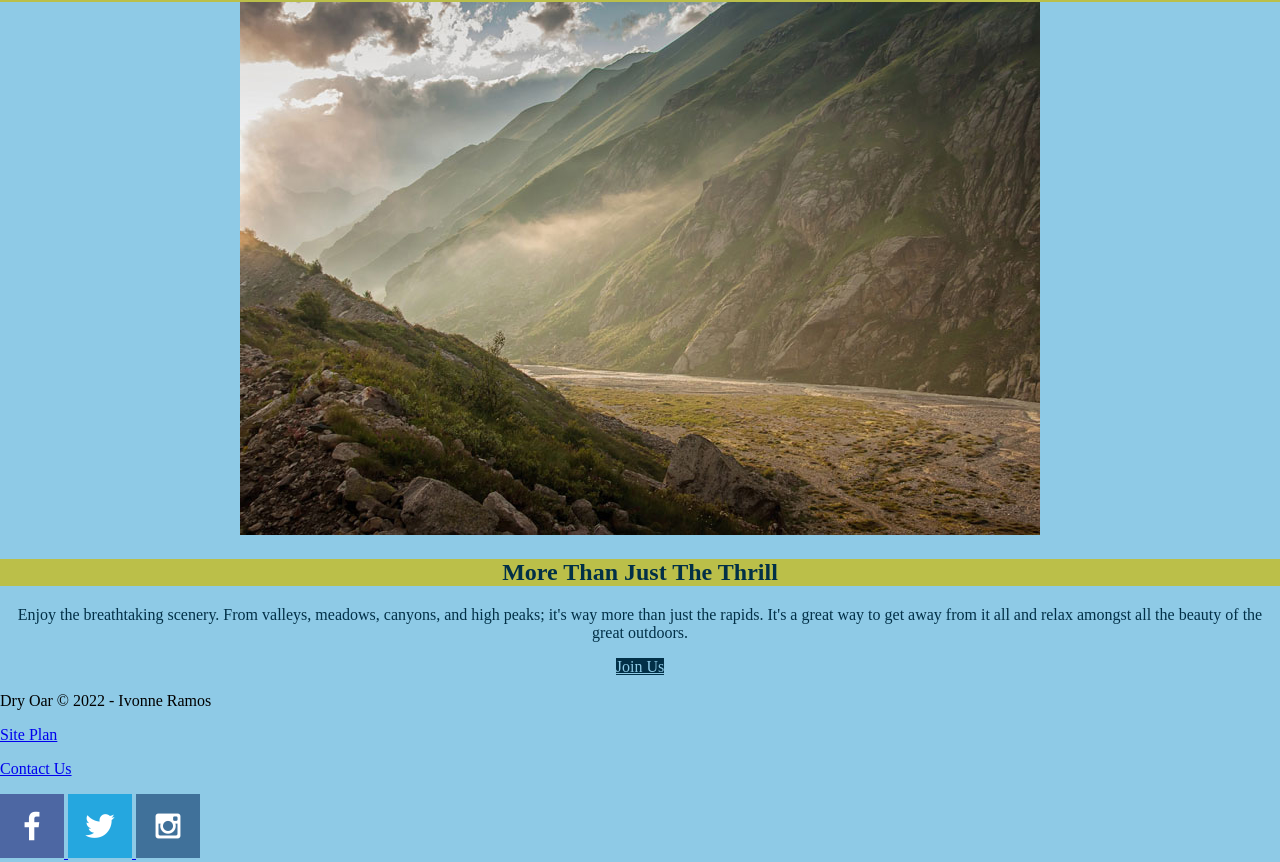
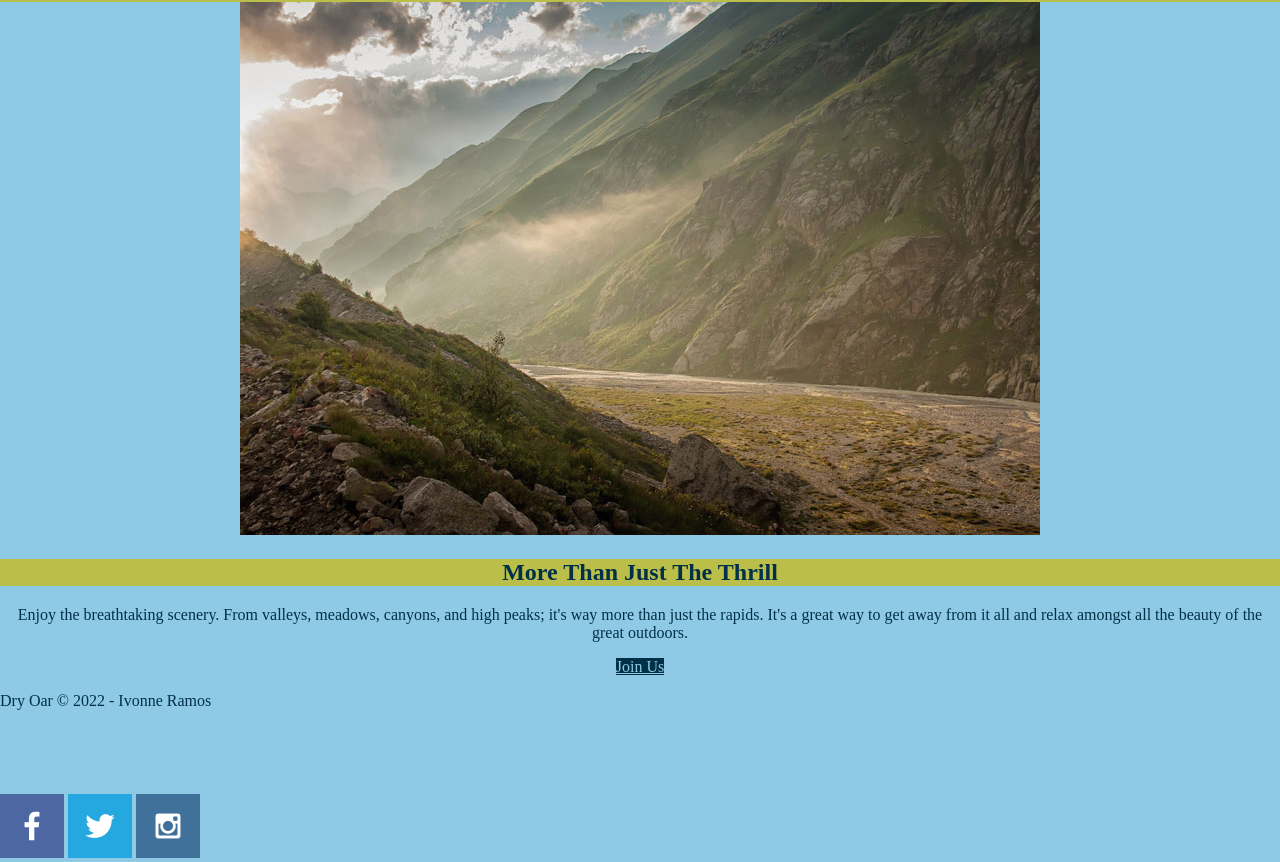
Before and after one commit to ivonnesue/wdd130, a plain HTML site: page wwr/index.html in a window 1280 px wide. Shown: the part 3555-4417 px from the top of the page. Drawn offline with Linux system fonts and the light colour scheme.

Commit message:
10082022

```diff
--- a/wwr/styles/style.css
+++ b/wwr/styles/style.css
@@ -64,3 +64,11 @@ main{
     color: #023047;
 
 }
+
+footer{
+    color:#023047
+}
+
+footer a{
+    color: #8ECAE6;
+}
```
